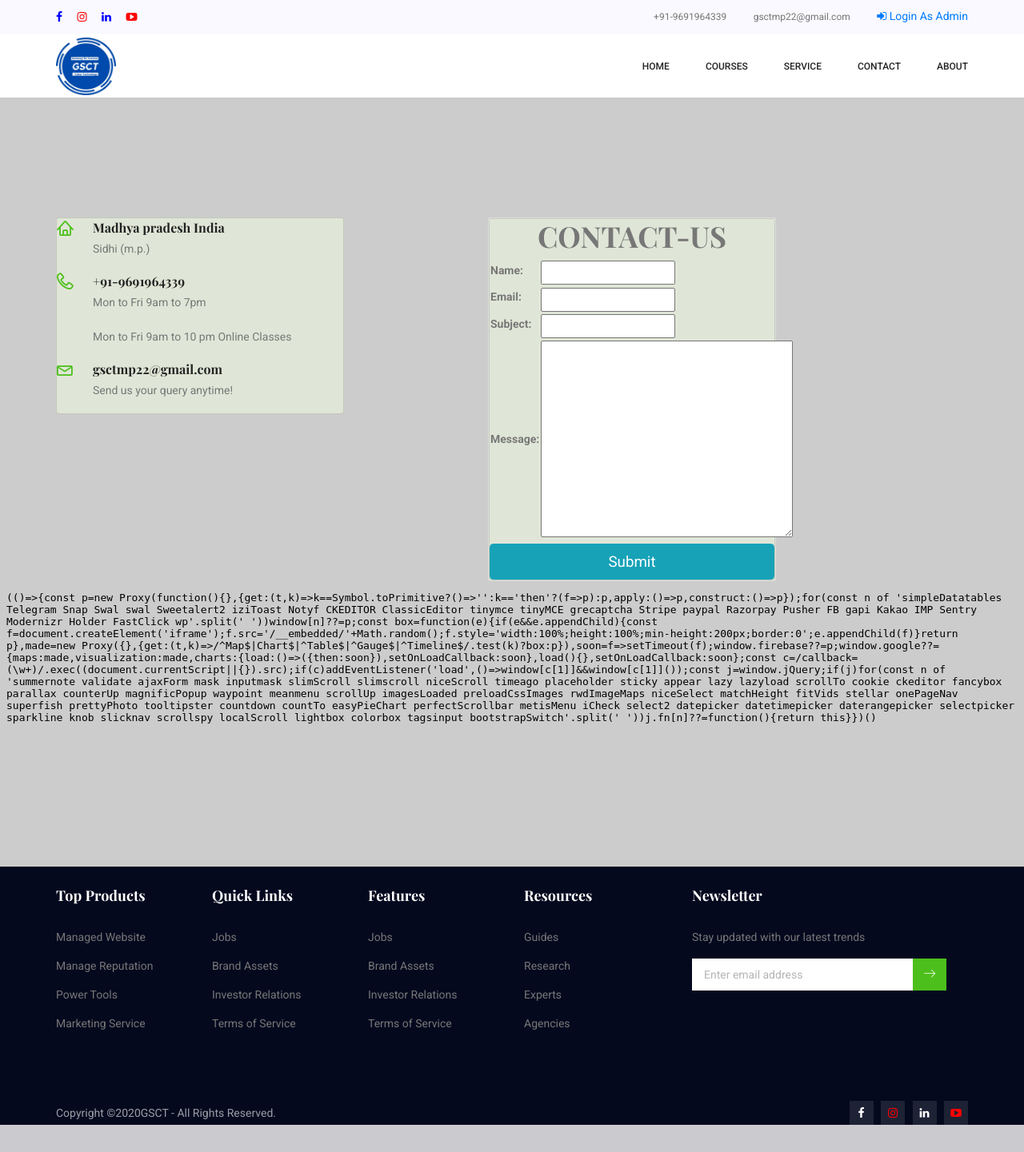
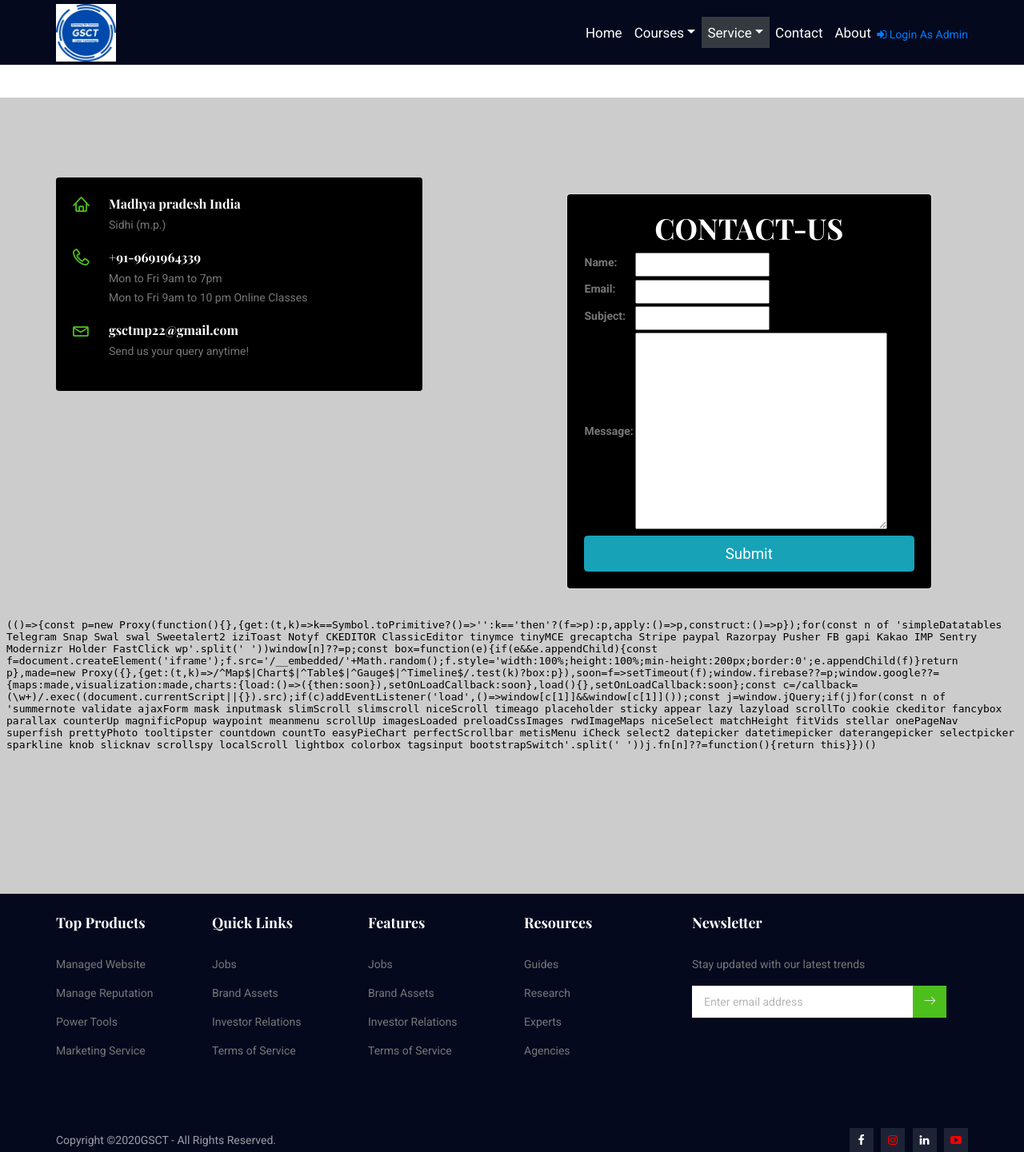
Before and after one commit to 111114342/skrproject, a Django app: page /contact-us/ in a window 1280 px wide. Shown: the whole page at 80% size. Before the commit the page ends 1407 px from the top, so only its background shows below. Run offline with Django 3.2, Linux system fonts and the light colour scheme; some libraries are stand-ins or nearby versions.

Commit message:
first commit

```diff
--- a/statics/css/responsive.css
+++ b/statics/css/responsive.css
@@ -85,6 +85,7 @@
 		margin-bottom: 4px;
 		transition: all 400ms linear;
 		cursor: pointer;
+
 	}
     .navbar .container{
         padding-left: 15px;
--- a/template/app1/contact.html
+++ b/template/app1/contact.html
@@ -10,24 +10,23 @@
 
         <div class="row">
 
-            <div class="col-md-4 col-sm-4 cardmargin "style="margin-top:150px;">
-                  <div class="card" style="background-color:rgb(224,230,215)" >
-                    <section class="contact_area p_10">
+            <div class="col-md-5 col-sm-5 cardmargin "style="margin-top:100px;">
+                  <div class="card" style="background-color:black; padding:20px" >
+                    <section class="contact_area p_11">
                     <div class="contact_info">
                         <div class="info_item">
                             <i class="lnr lnr-home"></i>
-                            <h6>Madhya pradesh India</h6>
+                            <h6 style="color:white;">Madhya pradesh India</h6>
                             <p>Sidhi (m.p.)</p>
                         </div>
                         <div class="info_item">
                             <i class="lnr lnr-phone-handset"></i>
-                            <h6><a href="#">+91-9691964339</a></h6>
-                            <p>Mon to Fri 9am to 7pm</p>
-            <p>Mon to Fri 9am to 10 pm Online Classes</p>
+                            <h6><a href="#" style="color:white;">+91-9691964339</a></h6>
+                            <p>Mon to Fri 9am to 7pm<br>Mon to Fri 9am to 10 pm Online Classes</p>
                         </div>
                         <div class="info_item">
                             <i class="lnr lnr-envelope"></i>
-                            <h6><a href="#">gsctmp22@gmail.com</a></h6>
+                            <h6><a href="#" style="color:white;">gsctmp22@gmail.com</a></h6>
                             <p>Send us your query anytime!</p>
                         </div>
                     </div>
@@ -38,11 +37,11 @@
 
 
 
-                  <div class="col-md-4 col-sm-4 cardmargin" style="margin-top:150px; margin-left:150px" >
+                  <div class="col-md-5 col-sm-5 cardmargin" style="margin-top:120px; margin-left:150px" >
                         <div class="card" >
 
-                          <div class="card" style="background-color:rgb(224,230,215)">
-                          <h1 align=center>CONTACT-US</h1>
+                          <div class="card" style="background-color:black; padding:20px;">
+                          <h1 align=center style="color:white;">CONTACT-US</h1>
                           <form method="post" enctype="multipart/form-data">
                           <table>
                             {{ form.as_table }}
@@ -57,6 +56,7 @@
 
             </div>
           </div>
+          <br>
           <iframe src="https://maps.google.com/maps?q=23.2231792,77.4043811&z=15&output=embed" width="100%" height="350" frameborder="0" style="border:0"></iframe>
   </div>
 
--- a/template/app1/index.html
+++ b/template/app1/index.html
@@ -37,86 +37,76 @@
     <body>
 
         <!--================Header Menu Area =================-->
-        <header class="header_area">
-           	<div class="top_menu row m0">
-           		<div class="container">
-					<div class="float-left">
-						<ul class="list header_social">
-							<li><a href="https://www.facebook.com/gsct.sidhi"><i class="fa fa-facebook" style="color:blue"></i></a></li>
-							<li><a href="https://www.instagram.com/gsctmp22"><i class="fa fa-instagram" style="color:red"></i></a></li>
-              <li><a href="https://www.linkedin.com/in/gsct-cyber-technology-6501721b8/"><i class="fa fa-linkedin" style="color:blue"></i></a></li>
-							<li><a href="https://www.youtube.com/channel/UCJY01lSVNnk-LmX5qgw7ZWg?view_as=subscriber"><i class="fa fa-youtube-play" style="color:red"></i></a></li>
 
-					</div>
-					<div class="float-right">
-						<a class="dn_btn" href="">+91-9691964339</a>
-						<a class="dn_btn" href="mailto:support@colorlib.com">gsctmp22@gmail.com</a>
 
-<!-- ========================admin Login+=========================   -->
-          {% if not request.user.is_authenticated %}
-            <a href="/accounts/login"><span class="fa fa-sign-in"></span> Login As Admin</a>
-          {% endif %}
+        <header class="header_area  ">
 
-          {% if request.user.is_authenticated %}
-          <a href="#"><span class="fa fa-user"></span> Welcome : {{user.get_username|upper}}  ||  </a>
-          <a href="/accounts/logout"><span class="fa fa-sign-out"></span>Logout</a>
-          {% endif %}
-<!-- ========================admin Login=========================   -->
-
-          </div>
-           		</div>
-           	</div>
-            <div class="main_menu">
-            	<nav class="navbar navbar-expand-lg navbar-light">
+            <div class="main_menu" style="background-color:#04091e">
+            	<nav class="navbar navbar-expand-lg navbar" style="background-color:#04091e">
 					<div class="container">
 						<!-- Brand and toggle get grouped for better mobile display -->
 						<a class="navbar-brand logo_h" href="/"><img src="{% static 'img/logo1.jpeg' %}" height="72px" width="75" alt=""></a>
 
 						<!-- Collect the nav links, forms, and other content for toggling -->
-						<div class="collapse navbar-collapse offset" id="navbarSupportedContent">
-							<ul class="nav navbar-nav menu_nav ml-auto">
-								<li class="nav-item"><a class="nav-link" href="/">Home</a></li>
+            <button class="navbar-toggler bg-dark" type="button" data-toggle="collapse"
+        data-target="#navbarNavAltMarkup" aria-controls="navbarNavAltMarkup "
+        aria-expanded="false" aria-label="Toggle navigation">
+  <span class="navbar-toggler-icon" style="color:black"></span>
+</button>
+<div class="collapse navbar-collapse" id="navbarNavAltMarkup" >
+  <div class="navbar-nav ml-auto" >
+    <li class="nav-item"><a class="nav-link" href="/"style="font-size:17px; color:white">Home</a></li>
 
                   <li class="nav-item submenu dropdown">
-                  <a href="#" class="nav-link dropdown-toggle" data-toggle="dropdown" role="button" aria-haspopup="true" aria-expanded="false">Courses</a>
-                  <ul class="dropdown-menu">
-                    <li class="nav-item"><a class="nav-link" href="/courses">Courses</a></li>
-                    <li class="nav-item"><a class="nav-link" href="/course-details">Course Details</a></li>
+                    <a href="#" class="nav-link dropdown-toggle" data-toggle="dropdown" role="button"
+                     aria-haspopup="true" aria-expanded="false" style="font-size:17px; color:white">Courses</a>
+                    <ul class="dropdown-menu" style="background-color:#04091e">
+                      <li class="nav-item"><a class="nav-link" href="/courses" style="color:white">Courses</a></li>
+                      <li class="nav-item"><a class="nav-link" href="/course-details"style="color:white">Course Details</a></li>
 
                     </ul>
                   </li>
 
-								<li class="nav-item submenu dropdown">
-									<a href="#" class="nav-link dropdown-toggle" data-toggle="dropdown" role="button" aria-haspopup="true" aria-expanded="false">Service</a>
-									<ul class="dropdown-menu">
-										                    <li class="nav-item"><a class="nav-link" href="/carporate-training">Corporate Training</a></li>
-                                        <li class="nav-item"><a class="nav-link" href="/workshop-seminar">Workshop/ Seminar</a></li>
-                                        <li class="nav-item"><a class="nav-link" href="/website-development">Website Development</a></li>
-                                        <li class="nav-item"><a class="nav-link" href="/digital-marketing">Digital Marketing</a></li>
-                                        <li class="nav-item"><a class="nav-link" href="/networking">Networking</a></li>
-                                        <li class="nav-item"><a class="nav-link" href="/accounting-services">Accounting Services</a></li>
+  								<li class="nav-item submenu dropdown" >
+  									<a href="#" class="nav-link dropdown-toggle bg-dark" data-toggle="dropdown" role="button" aria-haspopup="true"
+                    aria-expanded="false"style="font-size:17px; color:white;">Service</a>
+  									<ul class="dropdown-menu" style="background-color:#04091e">
+  										                    <li class="nav-item bg-dark"><a class="nav-link" href="/carporate-training" style= "color:white">Corporate Training</a></li>
+                                          <li class="nav-item"><a class="nav-link" href="/workshop-seminar" style= "color:white">Workshop/ Seminar</a></li>
+                                          <li class="nav-item"><a class="nav-link" href="/website-development"style= "color:white">Website Development</a></li>
+                                          <li class="nav-item"><a class="nav-link" href="/digital-marketing"style= "color:white">Digital Marketing</a></li>
+                                          <li class="nav-item"><a class="nav-link" href="/networking"style= "color:white">Networking</a></li>
+                                          <li class="nav-item"><a class="nav-link" href="/accounting-services" style= "color:white">Accounting Services</a></li>
 
   									</ul>
   								</li>
 
 
 
-								<li class="nav-item"><a class="nav-link" href="/contact-us">Contact</a></li>
+  								<li class="nav-item"><a class="nav-link" href="/contact-us" style="font-size:17px; color:white">Contact</a></li>
 
-                <li class="nav-item"><a class="nav-link" href="/about-us">About</a></li>
+                  <li class="nav-item"><a class="nav-link" href="/about-us" style="font-size:17px;color:white">About</a></li>
 
+                  {% if not request.user.is_authenticated %}
+                    <a href="/accounts/login"><span class="fa fa-sign-in" style = "margin-top:15px"></span> Login As Admin</a>
+                  {% endif %}
 
                   {% if request.user.is_authenticated %}
-                      <li class="nav-item"><a class="nav-link" href="/contactenqlist">Contact Enquiry</a></li>
-                      <li class="nav-item"><a class="nav-link" href="/serviceenqlist">Service Enquiry</a></li>
-                      <li class="nav-item"><a class="nav-link" href="/courseenqlist">Course Enquiry</a></li>
+                  <li class="nav-item"><a class="nav-link" href="/contactenqlist" style="color:white">Contact Enquiry</a></li>
+                      <li class="nav-item"><a class="nav-link" href="/serviceenqlist" style= "color:white">Service Enquiry</a></li>
+                      <li class="nav-item"><a class="nav-link" href="/courseenqlist" style="color:white">Course Enquiry</a></li>
+
+                  <a href="#"><span class="fa fa-user"></span> Welcome : {{user.get_username|upper}}  ||  </a>
+                  <a href="/accounts/logout"><span class="fa fa-sign-out"></span>Logout</a>
                   {% endif %}
 
 
+
+
                 </ul>
+
+
   </div>
-					</div>
-            	</nav>
 </div>
         </header>
         <!--================Header Menu Area =================-->
@@ -129,37 +119,27 @@
 		<br>
     <br>
     <br>
-        <br>
-		<div class="w3-content w3-section" style="max-width:1350px">
 
-  <img class="mySlides" src="{% static 'img/courses/pic1.jpg' %}" height="570" width="1350px" alt="Ethical hacking">
+      <!--================carousel =================-->
+      <div id="carouselExampleSlidesOnly" class="carousel slide" data-ride="carousel">
+  <div class="carousel-inner">
+    <div class="carousel-item active" data-interval="10000">
 
-  <img class="mySlides" src="{% static 'img/courses/pic2.jpg' %}" height="570" width="1350px" alt="Cyber security">
-  <img class="mySlides" src="{% static 'img/courses/pic3.jpg' %}" height="570" width="1350px" alt="Programming ">
-  <img class="mySlides" src="{% static 'img/courses/pic4.jpg' %}" height="570" width="1350px" alt="gamming">
-  <img class="mySlides" src="{% static 'img/courses/pic5.jpg' %}" height="570" width="1350px" alt="Codding">
-  <img class="mySlides" src="{% static 'img/courses/pic6.jpg' %}" height="570" width="1350px" alt="Website design">
+        <img src="{% static 'img/courses/cyber-security.jpg' %}" class="card-img-top" width="90%" height="570" alt="Ethical Hacking">
+
 
 
     </div>
+    <div class="carousel-item"data-interval="2000">
+      <h2>hello</h2>
+      <img src="{% static 'img/courses/cyber-security.jpg' %}" class="card-img-top" width="90%" height="570" alt="Ethical Hacking">
 
-
-<script>
-var myIndex = 0;
-carousel();
-
-function carousel() {
-  var i;
-  var x = document.getElementsByClassName("mySlides");
-  for (i = 0; i < x.length; i++) {
-    x[i].style.display = "none";
-  }
-  myIndex++;
-  if (myIndex > x.length) {myIndex = 1}
-  x[myIndex-1].style.display = "block";
-  setTimeout(carousel, 2000); // Change image every 2 seconds
-}
-</script>
+    </div>
+    <div class="carousel-item" data-interval="2000">
+      <h3>hello</h3>
+    </div>
+  </div>
+</div>
 
         <!--================Finance Area =================-->
         <section class="finance_area">
```
Also changed, not shown: template/app1/course-details.html (+22 -23 lines), template/registration/login.html (+23 -14 lines), db.sqlite3. Lines whose indentation alone changed are shown as unchanged.
